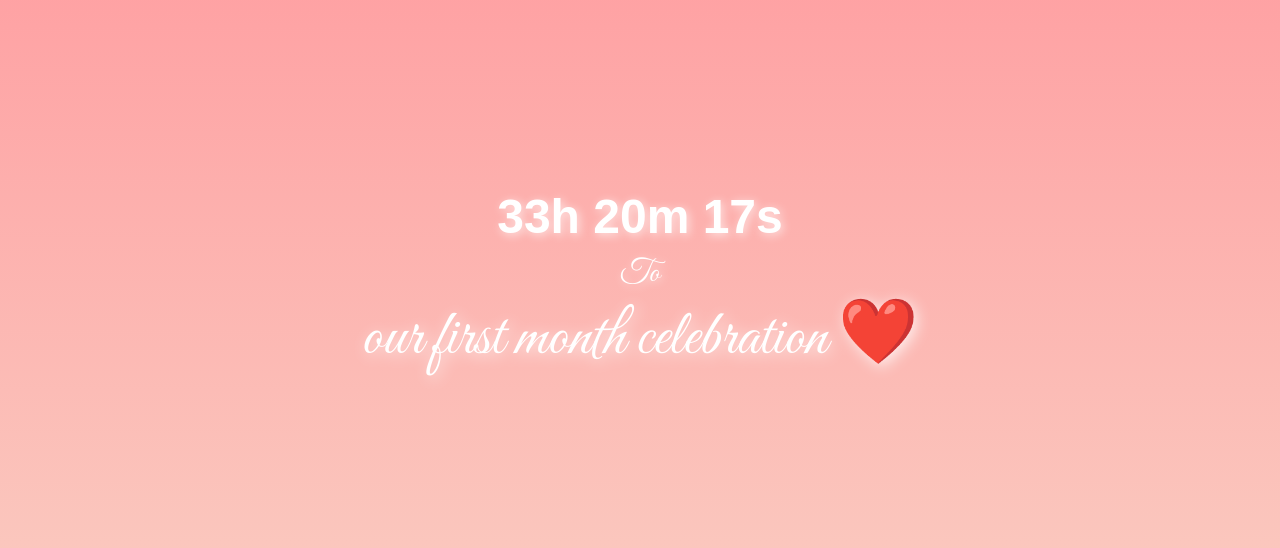
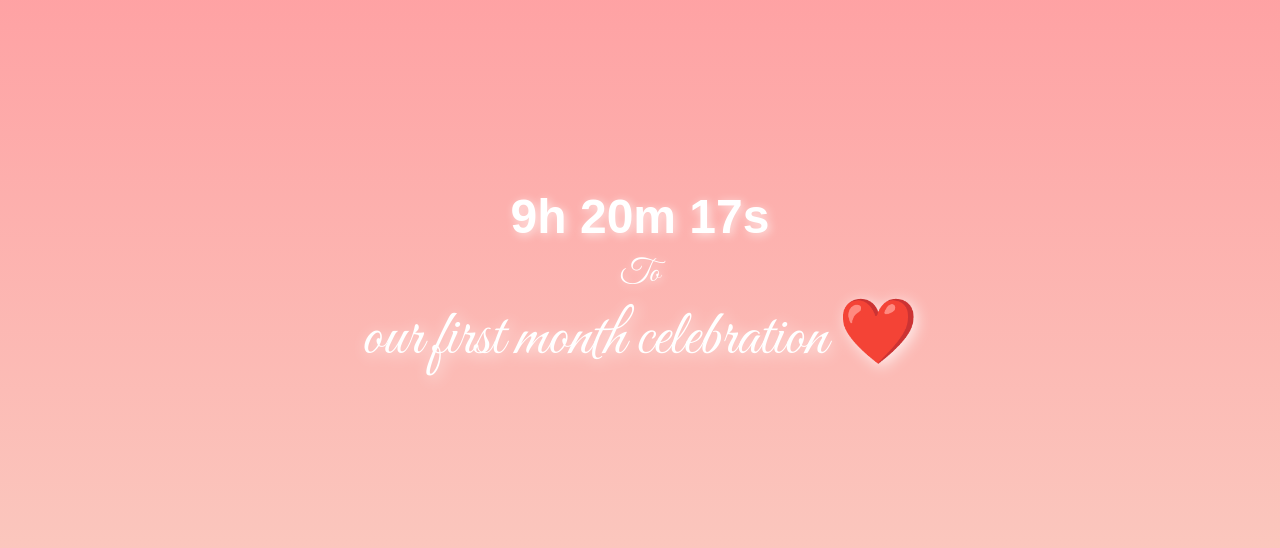
Before and after one commit to tagakias/Our-Countdown, a plain HTML site: page index.html in a window 1280 px wide. Shown: the part 124-672 px from the top of the page. Drawn offline with Linux system fonts and the light colour scheme.

Commit message:
countdown change

```diff
--- a/index.html
+++ b/index.html
@@ -43,19 +43,25 @@
         }
     </style>
     <script>
-        function getTomorrow9PM() {
+        function getToday9PMPhilippines() {
             const now = new Date();
-            let target = new Date();
+            const options = { timeZone: "Asia/Manila", hour12: false };
+            const formatter = new Intl.DateTimeFormat("en-US", options);
 
-            target.setDate(now.getDate() + 1); // Move to tomorrow
-            target.setHours(21, 0, 0, 0); // Set time to 9 PM
+            const philippineNow = new Date(formatter.format(now));
+            const target = new Date(philippineNow);
+            target.setHours(21, 0, 0, 0); // 9 PM Manila time today
+
+            if (now > target) {
+                target.setDate(target.getDate() + 1); // If past 9 PM, set for tomorrow
+            }
 
             return target;
         }
 
         function updateCountdown() {
             const countdownElement = document.getElementById("countdown");
-            const targetTime = getTomorrow9PM();
+            const targetTime = getToday9PMPhilippines();
 
             function tick() {
                 const now = new Date();
@@ -78,7 +84,6 @@
 
         window.onload = function() {
             updateCountdown();
-            // Store the custom message
             localStorage.setItem("customMessage", "Happy First Month, My Love ❤️");
         };
     </script>
```
